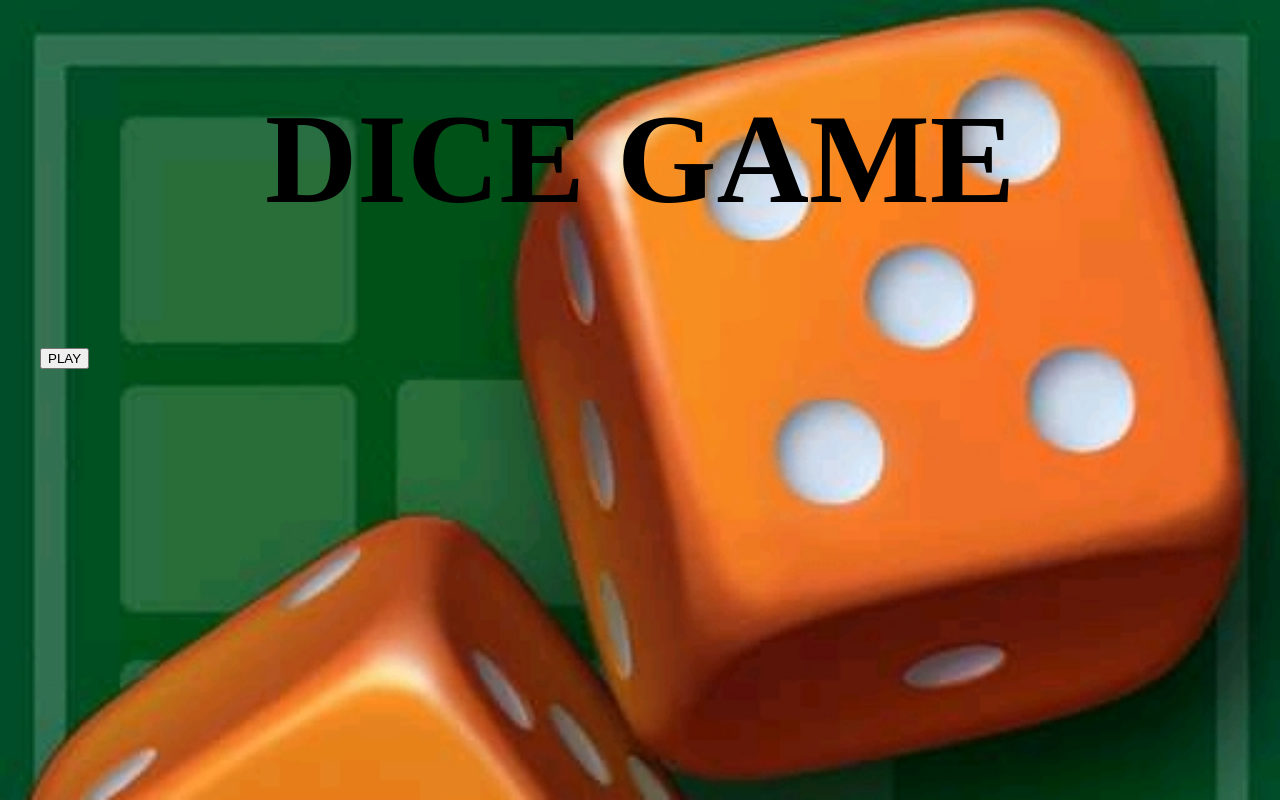
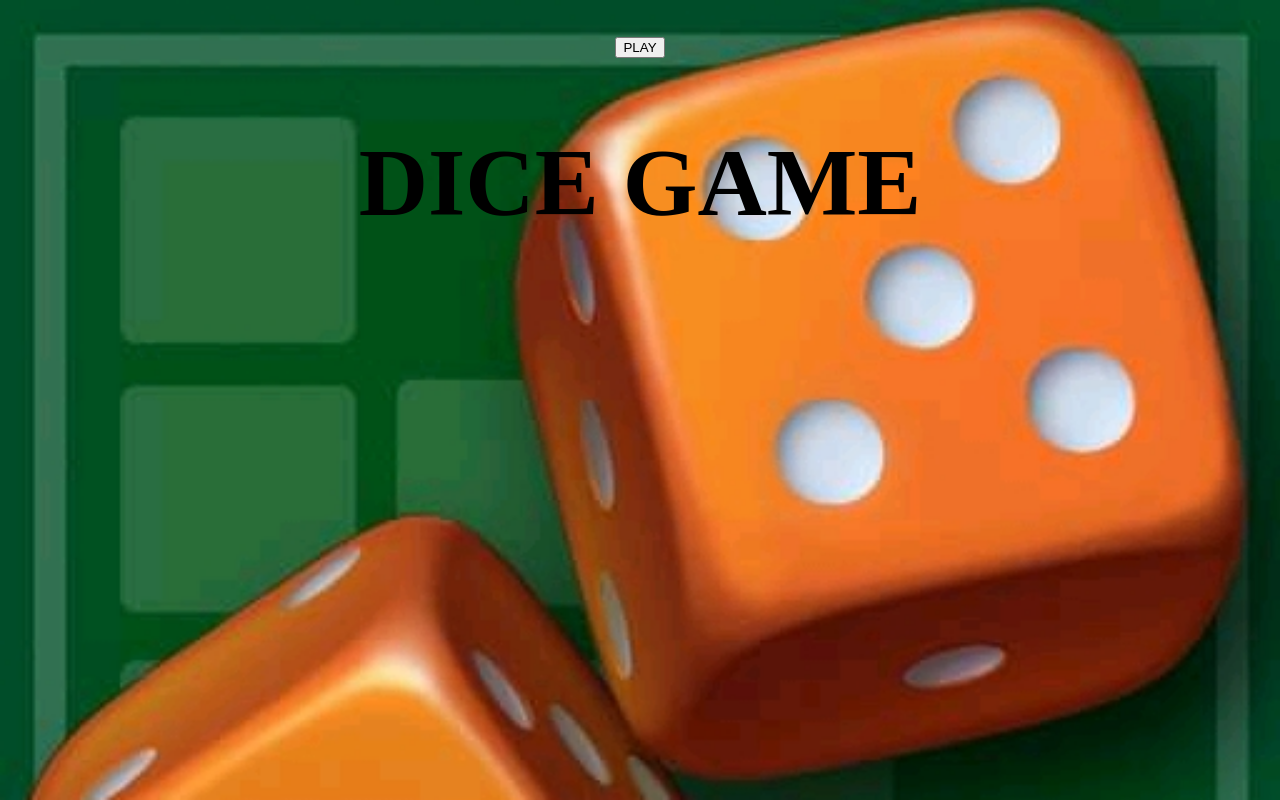
Before and after one commit to JamesPatrick14/dicegame.html, a plain HTML site: page index.html in a window 1280 px wide. Drawn offline with Linux system fonts and the light colour scheme.

Commit message:
Create index.html

```diff
--- a/index.html
+++ b/index.html
@@ -9,14 +9,12 @@
 
 
     <div class="container">
-
+    	 <a href="dice.html">
+			<button>PLAY</button>
+	</a>
     	<h1>DICE GAME</h1>
     	</div>
-      <div class="button">
-     <a href="dice.html">
-			<button>PLAY</button>
-	</a>
-	</div>
+
     </div>
 </body>
 </html>
@@ -30,7 +28,7 @@ body,html{
 .container
 {
 width: 100%;
-font-size: 4rem;
+font-size: 3rem;
 text-align:center;
 }
 .button {
```
